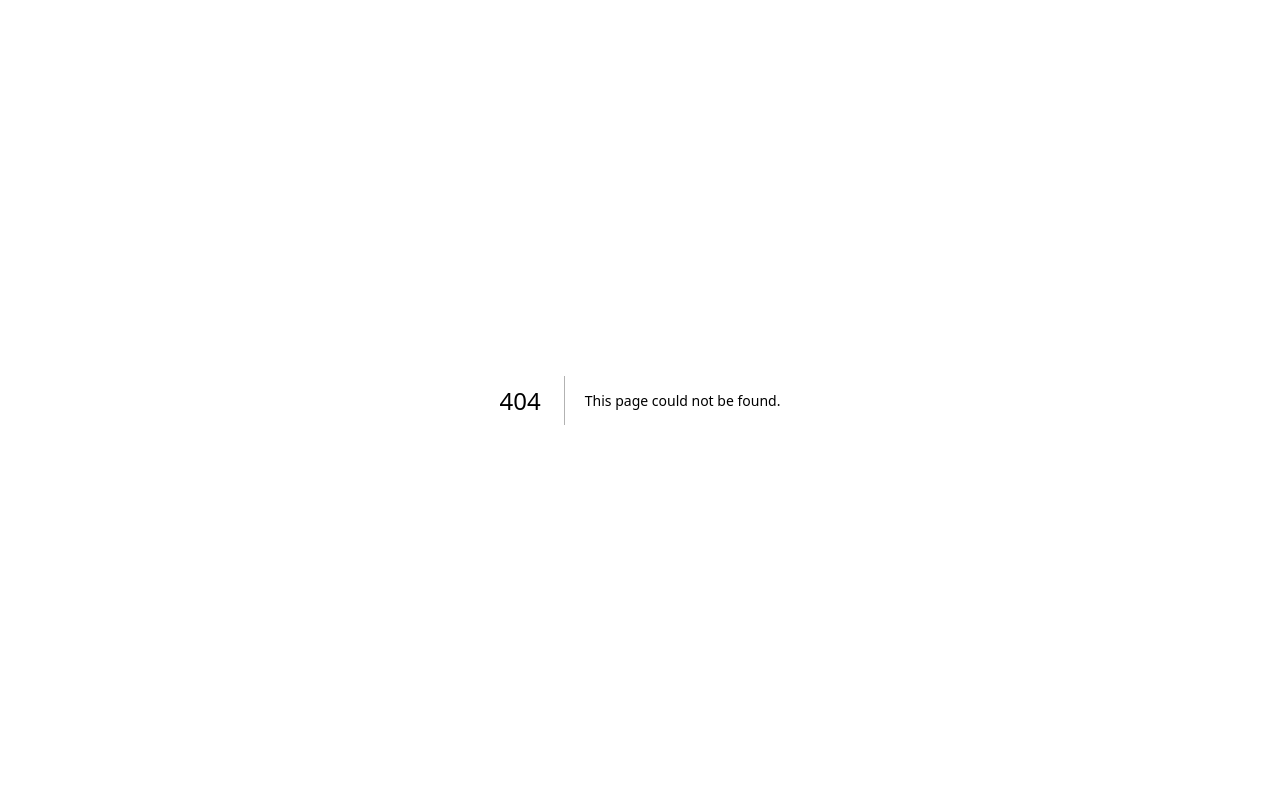
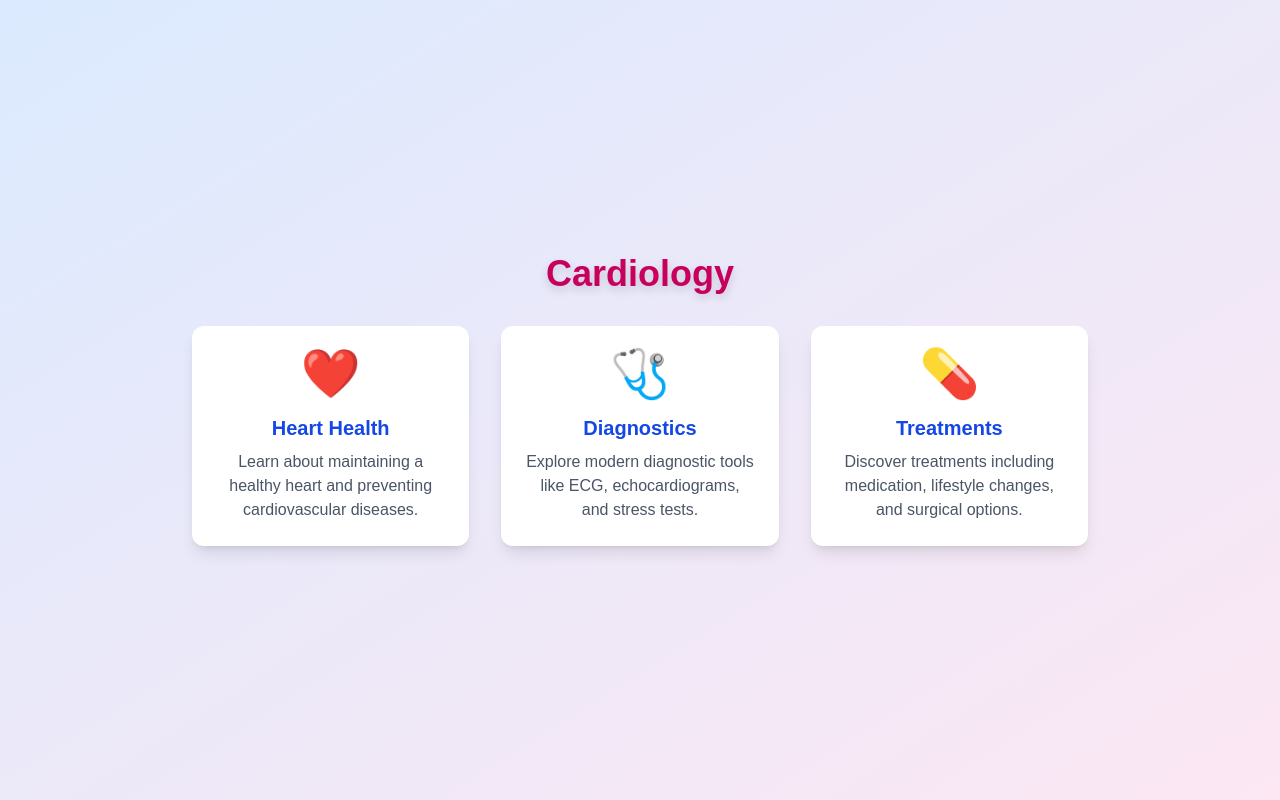
Before and after one commit to am07127/my-serverless-app, a Next.js app: page /Cardiology in a window 1280 px wide. Before the commit this address had no page. Built offline with nearby package versions, Linux system fonts and the light colour scheme.

Commit message:
added framer motion
second commit

This is my third commit

I am very happy as I have squashed all three commits

```diff
--- a/package.json
+++ b/package.json
@@ -9,6 +9,7 @@
     "start": "next start"
   },
   "dependencies": {
+    "framer-motion": "^12.19.2",
     "next": "15.3.4",
     "react": "^19.0.0",
     "react-dom": "^19.0.0",
--- /dev/null
+++ b/src/app/Cardiology/page.tsx
@@ -0,0 +1,68 @@
+import React from "react";
+import { motion } from "framer-motion";
+
+"use client";
+
+const cardiologyInfo = [
+    {
+        title: "Heart Health",
+        description: "Learn about maintaining a healthy heart and preventing cardiovascular diseases.",
+        icon: "❤️",
+    },
+    {
+        title: "Diagnostics",
+        description: "Explore modern diagnostic tools like ECG, echocardiograms, and stress tests.",
+        icon: "🩺",
+    },
+    {
+        title: "Treatments",
+        description: "Discover treatments including medication, lifestyle changes, and surgical options.",
+        icon: "💊",
+    },
+];
+
+const containerVariants = {
+    hidden: { opacity: 0 },
+    visible: {
+        opacity: 1,
+        transition: { staggerChildren: 0.2, delayChildren: 0.3 },
+    },
+};
+
+const cardVariants = {
+    hidden: { y: 40, opacity: 0 },
+    visible: { y: 0, opacity: 1, transition: { type: "spring", stiffness: 100 } },
+};
+
+export default function CardiologyPage() {
+    return (
+        <main className="min-h-screen bg-gradient-to-br from-blue-100 to-pink-100 flex flex-col items-center justify-center p-6">
+            <motion.h1
+                initial={{ scale: 0.8, opacity: 0 }}
+                animate={{ scale: 1, opacity: 1 }}
+                transition={{ type: "spring", stiffness: 120, delay: 0.2 }}
+                className="text-4xl font-bold text-pink-700 mb-8 drop-shadow-lg"
+            >
+                Cardiology
+            </motion.h1>
+            <motion.div
+                className="grid grid-cols-1 md:grid-cols-3 gap-8 w-full max-w-4xl"
+                variants={containerVariants}
+                initial="hidden"
+                animate="visible"
+            >
+                {cardiologyInfo.map((item, idx) => (
+                    <motion.div
+                        key={item.title}
+                        whileHover={{ scale: 1.05, boxShadow: "0 8px 32px rgba(255,0,128,0.15)" }}
+                        className="bg-white rounded-xl shadow-lg p-6 flex flex-col items-center transition-all"
+                    >
+                        <span className="text-5xl mb-4">{item.icon}</span>
+                        <h2 className="text-xl font-semibold text-blue-700 mb-2">{item.title}</h2>
+                        <p className="text-gray-600 text-center">{item.description}</p>
+                    </motion.div>
+                ))}
+            </motion.div>
+        </main>
+    );
+}
--- a/src/app/page.tsx
+++ b/src/app/page.tsx
@@ -44,6 +44,9 @@ export default function Home() {
           <p><Link href="/blog">Blog</Link></p>
           <p><Link href="/dog">Dog</Link></p>
           <p><Link href="/paint">Paint</Link></p>
+          <p><Link href="/Cardiology">Cardiology</Link></p>
+          <p>This is my second commit</p>
+          <p>This is my third commit</p>
         </ol>
 
         <div className="flex gap-4 items-center flex-col sm:flex-row">
```
Also changed, not shown: 1 other file (tests, documents, lock files or other folders).
